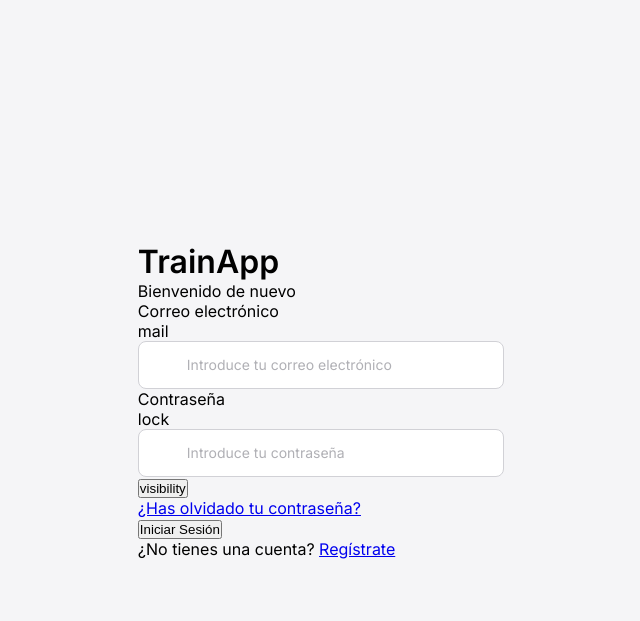
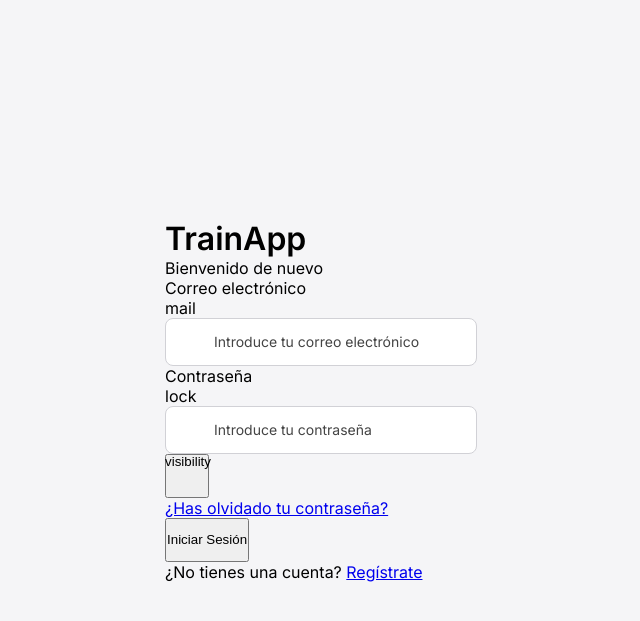
Before and after one commit to diego-vazquez-morales/TrainLife, a Django app: page /loginUsuario/ in a window 1280 px wide. Shown: the top 621 px of the page, without its empty margins (319-959 px from the left). Run offline with Django 5.2, Linux system fonts and the light colour scheme.

Commit message:
loginUsuario html/css/js modificado para accesibilidad

```diff
--- a/trainLife/static/styles/loginUsuario.css
+++ b/trainLife/static/styles/loginUsuario.css
@@ -50,7 +50,7 @@ body {
 
 .login-subtitle {
   font-size: 14px;
-  color: #8e8e93;
+  color: #444444;
   font-weight: 400;
 }
 
@@ -118,7 +118,7 @@ body {
 }
 
 .form-input::placeholder {
-  color: #b0b0b5;
+  color: #444444;
 }
 
 .form-input:focus {
@@ -158,7 +158,7 @@ body {
 
 .forgot-password {
   font-size: 13px;
-  color: #007aff;
+  color: #0051d5;
   text-decoration: none;
   font-weight: 400;
   transition: color 0.2s ease;
@@ -200,12 +200,12 @@ body {
 
 .register-link p {
   font-size: 14px;
-  color: #8e8e93;
+  color: #444444;
   font-weight: 400;
 }
 
 .register-link a {
-  color: #007aff;
+  color: #0051d5;
   font-weight: 600;
   text-decoration: none;
   transition: opacity 0.2s ease;
@@ -214,6 +214,39 @@ body {
 .register-link a:hover {
   opacity: 0.8;
   text-decoration: underline;
+}
+
+/* Aplica a todos los botones importantes de login */
+button,
+button span,
+input[type="button"],
+input[type="submit"] {
+  min-width: 44px !important;
+  min-height: 44px !important;
+  /* Para iconos, quita padding si ya tienen tamaño de caja fijo */
+}
+
+/* Específicamente para el botón de mostrar/ocultar contraseña */
+.toggle-password,
+button[aria-label="Mostrar u ocultar contraseña"] {
+  min-width: 44px !important;
+  min-height: 44px !important;
+  width: 44px !important;
+  height: 44px !important;
+  padding: 0 !important;
+  display: flex !important;
+  align-items: center !important;
+  justify-content: center !important;
+}
+
+.material-symbols-outlined {
+  color: #000000 !important;
+}
+
+@media (prefers-color-scheme: dark) {
+  .material-symbols-outlined {
+    color: #000000 !important;
+  }
 }
 
 /* Responsive */
--- a/trainLife/templates/loginUsuario.html
+++ b/trainLife/templates/loginUsuario.html
@@ -17,6 +17,7 @@
       class="absolute inset-0 z-0 h-full w-full bg-[url('https://images.unsplash.com/photo-1527498913931-c3024438f226?crop=entropy&amp;cs=tinysrgb&amp;fit=max&amp;fm=jpg&amp;ixid=M3wzNjAzNTV8MHwxfGFsbHx8fHx8fHx8fDE3MTc1MTAzOTZ8&amp;ixlib=rb-4.0.3&amp;q=80&amp;w=1080')] bg-cover bg-center">
       <div class="absolute inset-0 bg-gray-900/60 dark:bg-black/70"></div>
     </div>
+    <main>
       <div class="relative z-10 flex w-full max-w-md flex-col items-center">
         <div class="w-full rounded-xl bg-background-light/95 dark:bg-background-dark/95 p-8 shadow-2xl backdrop-blur-sm">
           <div class="flex flex-col items-center">
@@ -76,6 +77,7 @@
           </p>
         </div>
       </div>
+    </main>
   </div>
 </body>
 
```
Lines whose indentation alone changed are shown as unchanged.
